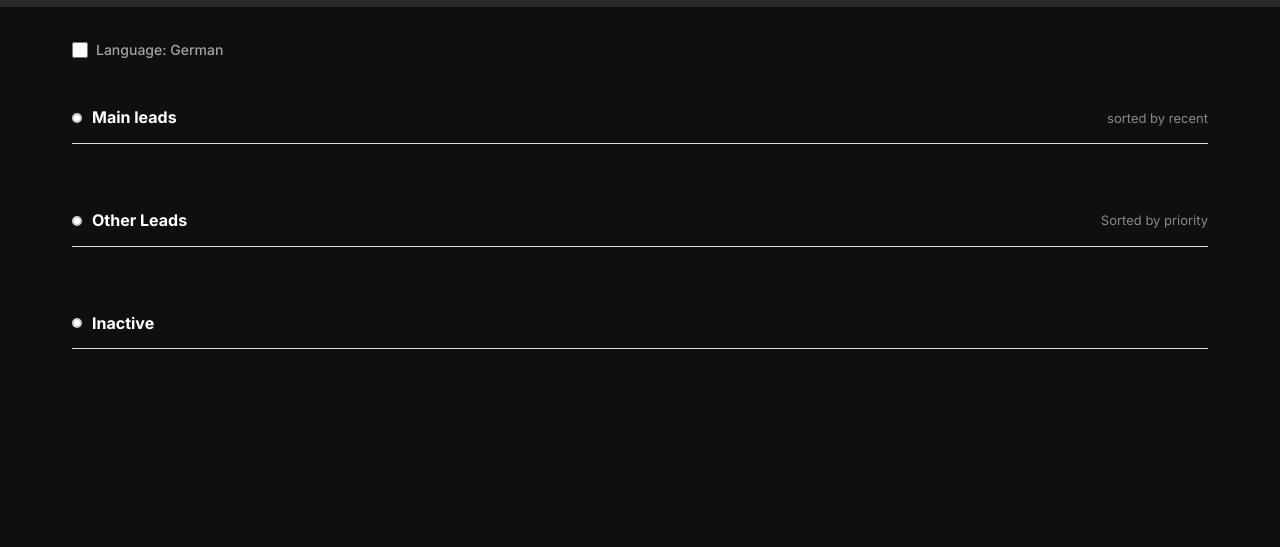
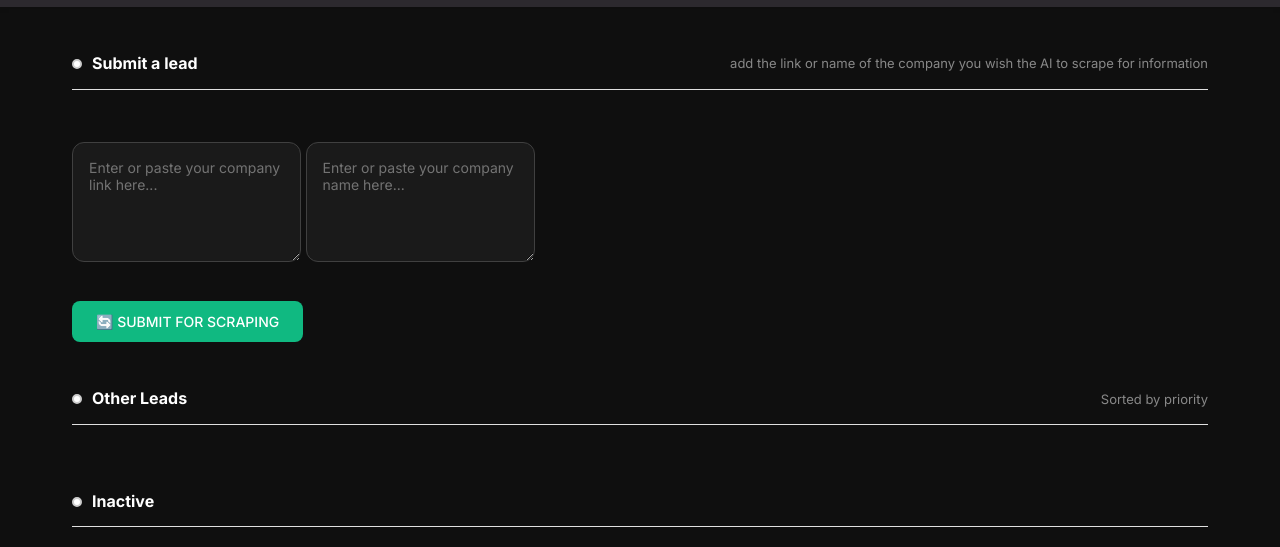
Before and after one commit to Lenar343/lead-web-scraping, a plain HTML site: page index.html in a window 1280 px wide. Shown: the part 53-600 px from the top of the page. Drawn offline with Linux system fonts and the light colour scheme.

Commit message:
Update index.html

```diff
--- a/index.html
+++ b/index.html
@@ -739,14 +739,26 @@
 
   <div class="container">
 
-    <label class="toggle-item"><input type="checkbox" id="germanToggle">Language: German</label>
+    <!-- <label class="toggle-item"><input type="checkbox" id="germanToggle">Language: German</label> -->
 
     <div class="section-header">
       <div class="title-container">
         <span class="dot"></span>
-        <span class="section-title">Main leads</span>
+        <span class="section-title">Submit a lead</span>
       </div>
-      <div class="section-desc">sorted by recent</div>
+      <div class="section-desc">add the link or name of the company you wish the AI to scrape for information</div>
+    </div>
+
+    <div class="textInput-wrapper">
+
+    <textarea id="linkInput" placeholder="Enter or paste your company link here..."></textarea>
+
+    <textarea id="nameInput" placeholder="Enter or paste your company name here..."></textarea>
+
+    </div>
+
+    <div class="generate-ai-main">
+      <button onclick="postText()" id="postTextBtn" class="btn-success">🔄 SUBMIT FOR SCRAPING      </button>
     </div>
 
     <div class="section-header">
```
